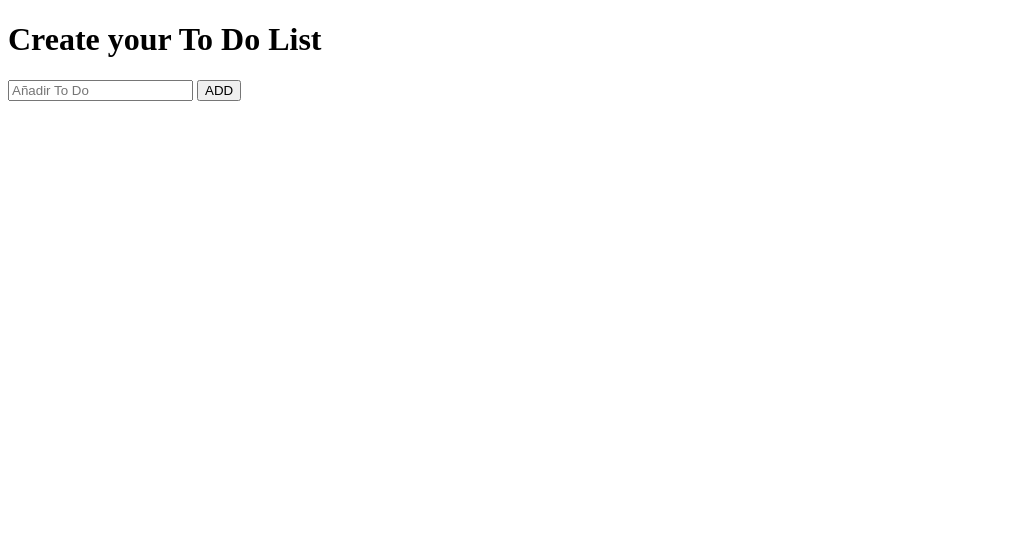
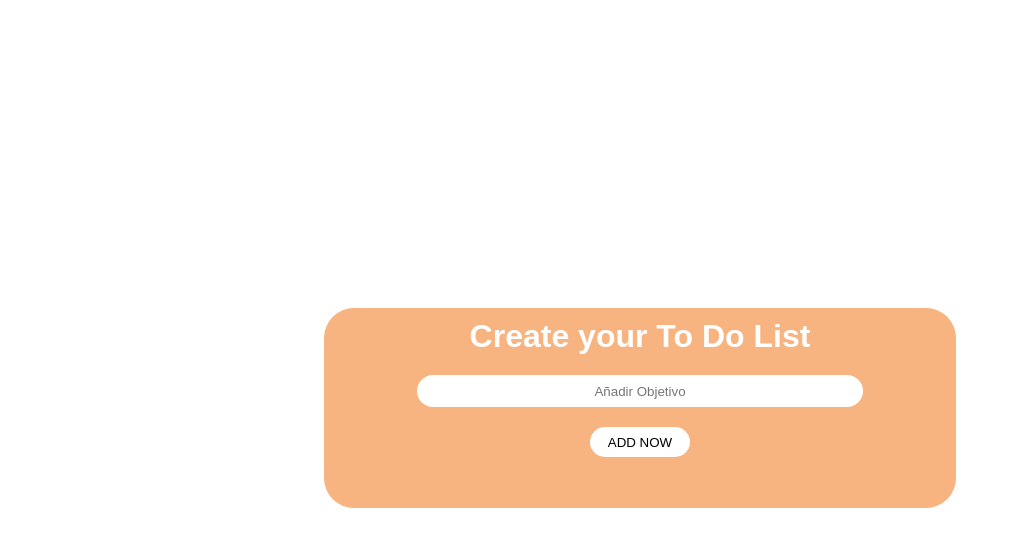
Before and after one commit to PaolaVelasquez2611/Lab-1---Nodes, a plain HTML site: page create.html in a window 1280 px wide. Shown: the whole page, without its empty margins (0-1011 px from the left). Drawn offline with Linux system fonts and the light colour scheme.

Commit message:
style:created css for create, and updated html

```diff
--- /dev/null
+++ b/create.css
@@ -0,0 +1,55 @@
+
+body {
+
+    background-color: rgb(255, 255, 255);
+    display: flex;
+
+    }
+
+
+.inputlist {
+
+    margin: 0 auto;
+    margin-top: 300px;
+    width: 50%;
+    height: 200px;
+    background-color: rgb(247, 180, 128);
+    display: flex;
+    flex-direction: column;
+    border-radius: 30px;
+
+}
+
+.inputlist h1{
+
+    color: white;
+    margin: 0 auto;
+    padding: 10px;
+    font-family: 'Abel', sans-serif;
+
+}
+
+.inputlist input {
+    border-radius: 30px;
+    margin: 0 auto;
+    height: 30px;
+    width: 70%;
+    margin-top: 10px;
+    border: none;
+    font-family: 'Abel', sans-serif;
+    text-align: center;
+}
+
+
+
+.inputlist button {
+
+width: 100px;
+margin: 0 auto;
+margin-top: 20px;
+border: none;
+border-radius: 30px;
+background-color: rgb(255, 255, 255);
+height: 30px;
+color: ; rgb(247, 140, 128);
+}
--- a/create.html
+++ b/create.html
@@ -4,7 +4,8 @@
     <meta charset="UTF-8">
     <meta http-equiv="X-UA-Compatible" content="IE=edge">
     <meta name="viewport" content="width=device-width, initial-scale=1.0">
-    <title>Document</title>
+    <link rel="stylesheet" href="create.css">
+    <title>Lab Nodes</title>
 </head>
 <body>
 
@@ -12,8 +13,8 @@
 
         <h1>Create your To Do List</h1>
 
-        <input id="postInput" type="text" placeholder="Añadir To Do">
-        <button id="submitBtn">ADD</button>
+        <input id="postInput" type="text" placeholder="Añadir Objetivo">
+        <button id="submitBtn">ADD NOW</button>
 
     </div>
 </body>
```
